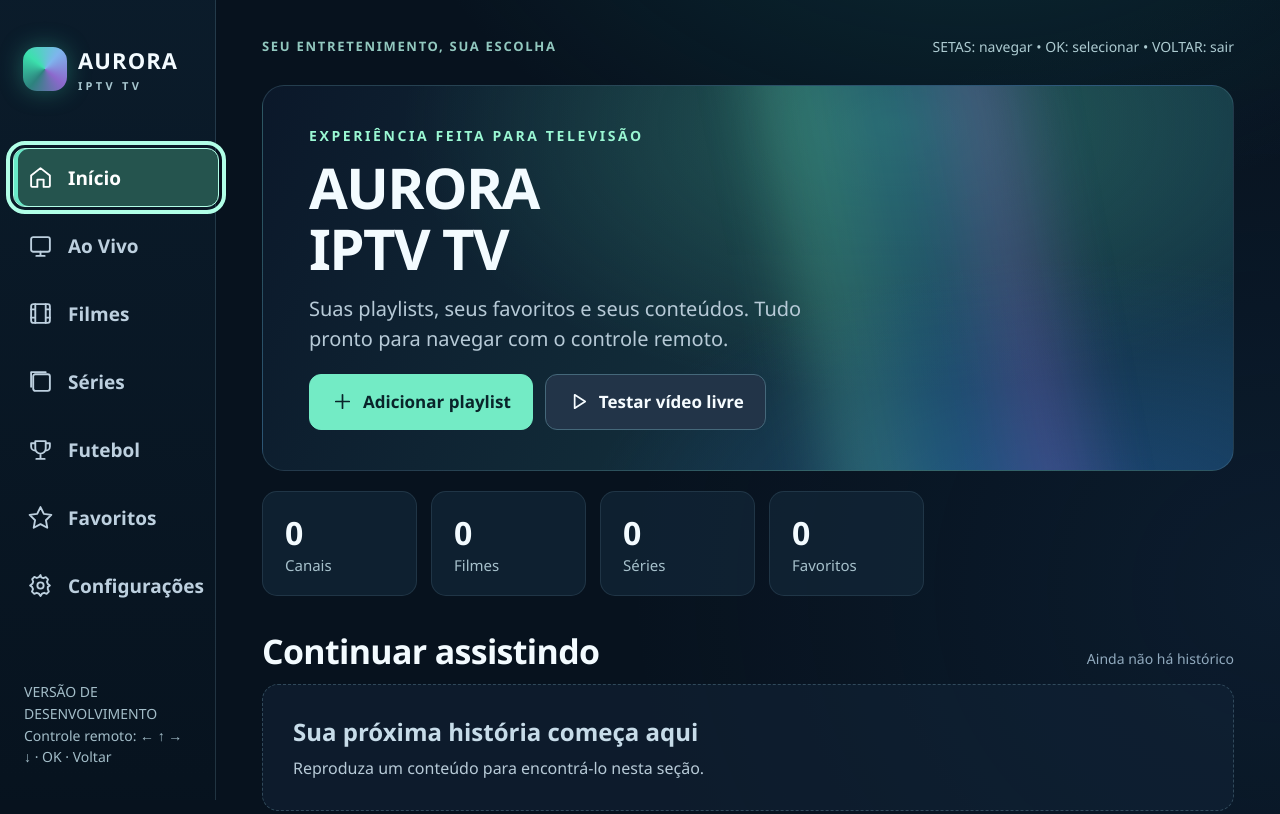
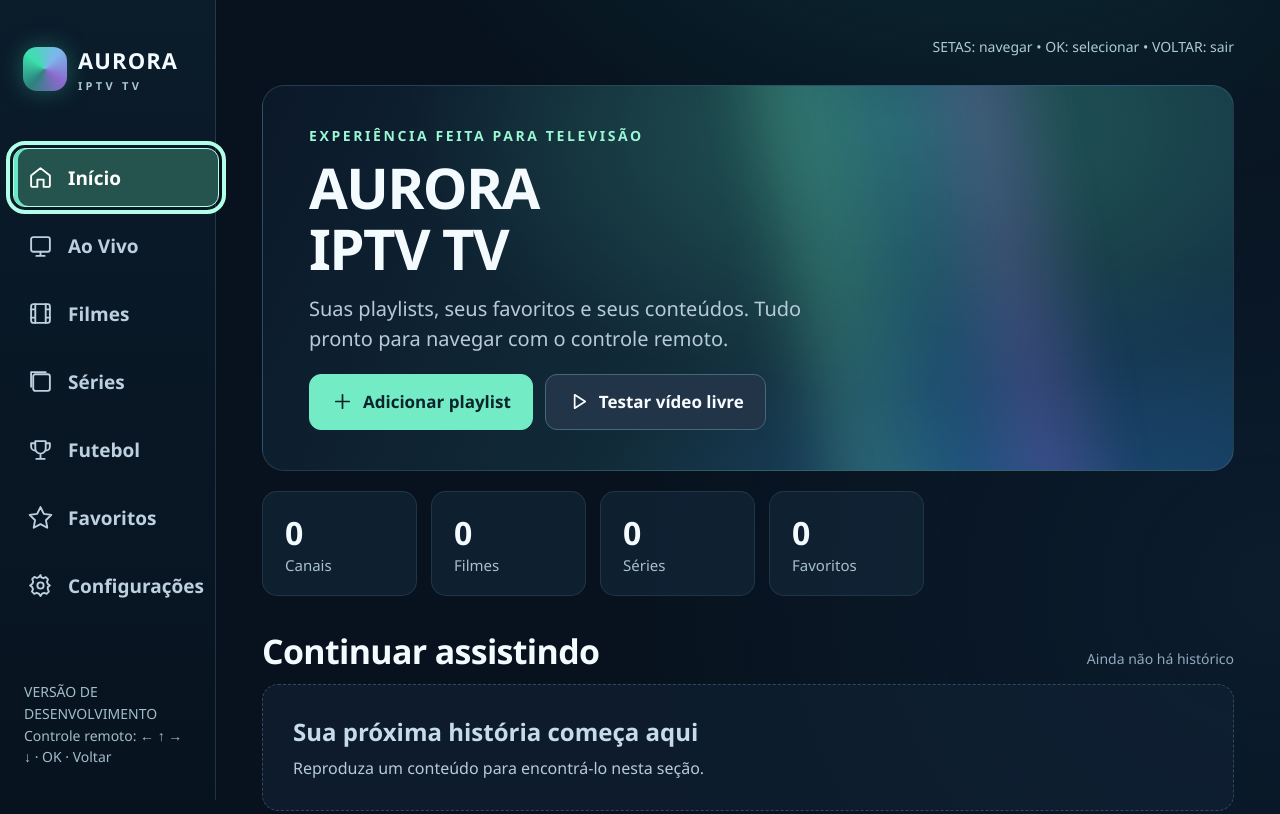
Before and after one commit to fabriciomatosqa/aurora-iptv-tv, a website: page apps/lg-webos/index.html in a window 1280 px wide. Shown: the top 814 px of the page. Drawn offline with Linux system fonts and the light colour scheme; files that its build step writes are made by us from their sources; files whose address does not match are found by name.

Commit message:
style(lg): remove redundant tiny catalogue heading

```diff
--- a/apps/lg-webos/lg-tv.css
+++ b/apps/lg-webos/lg-tv.css
@@ -91,10 +91,10 @@
   align-items: center;
 }
 .lg-tv .topbar .eyebrow {
-  color: #92c8bf;
-  font-size: 13px;
-  letter-spacing: 1.7px;
+  /* Section title already appears as the main, readable heading. */
+  display: none;
 }
+.lg-tv .topbar { justify-content: flex-end; }
 .lg-tv .topbar .topright {
   color: #adcbd1;
   font-size: 14px;
```
